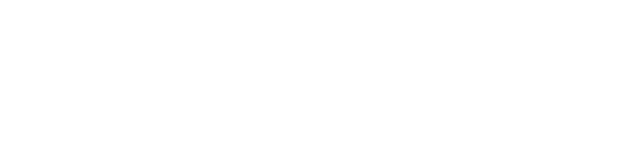
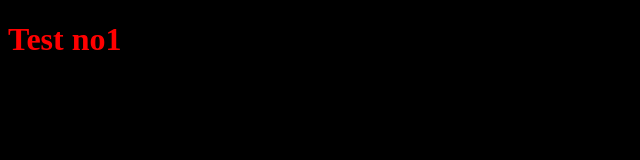
Before and after one commit to LearningGitHub123/Repo1, a plain HTML site: page index.html in a window 1280 px wide. Shown: the whole page, without its empty margins (0-640 px from the left). Drawn offline with Linux system fonts and the light colour scheme.

Commit message:
changes 1

```diff
--- a/index.html
+++ b/index.html
@@ -1,7 +1,10 @@
 <!DOCTYPE html>
 <html>
 	<head>
+		<meta charset="pl"/>
+		<title>Test No 1</title>
 	</head>
-	<body>
+	<body bgcolor="black" text="red">
+		<h1>Test no1</h1>
 	</body>
 </html>
```
